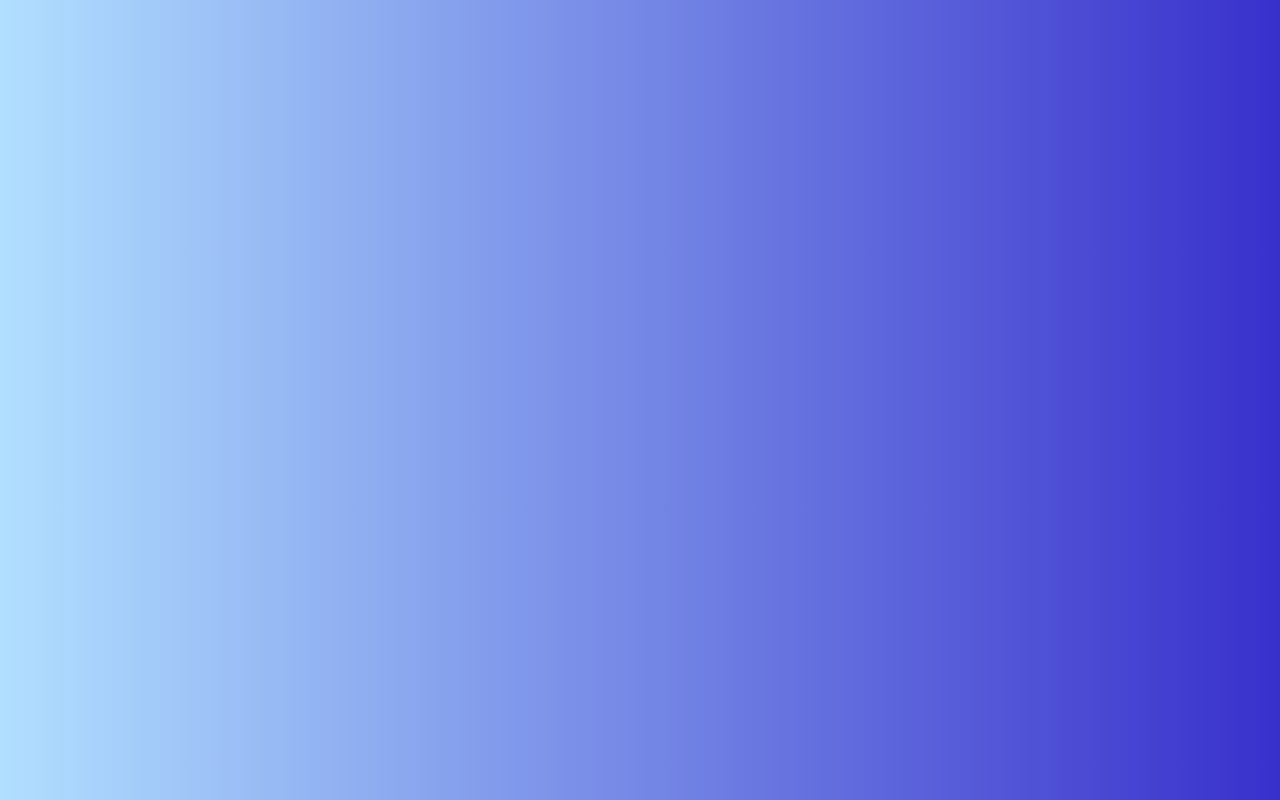
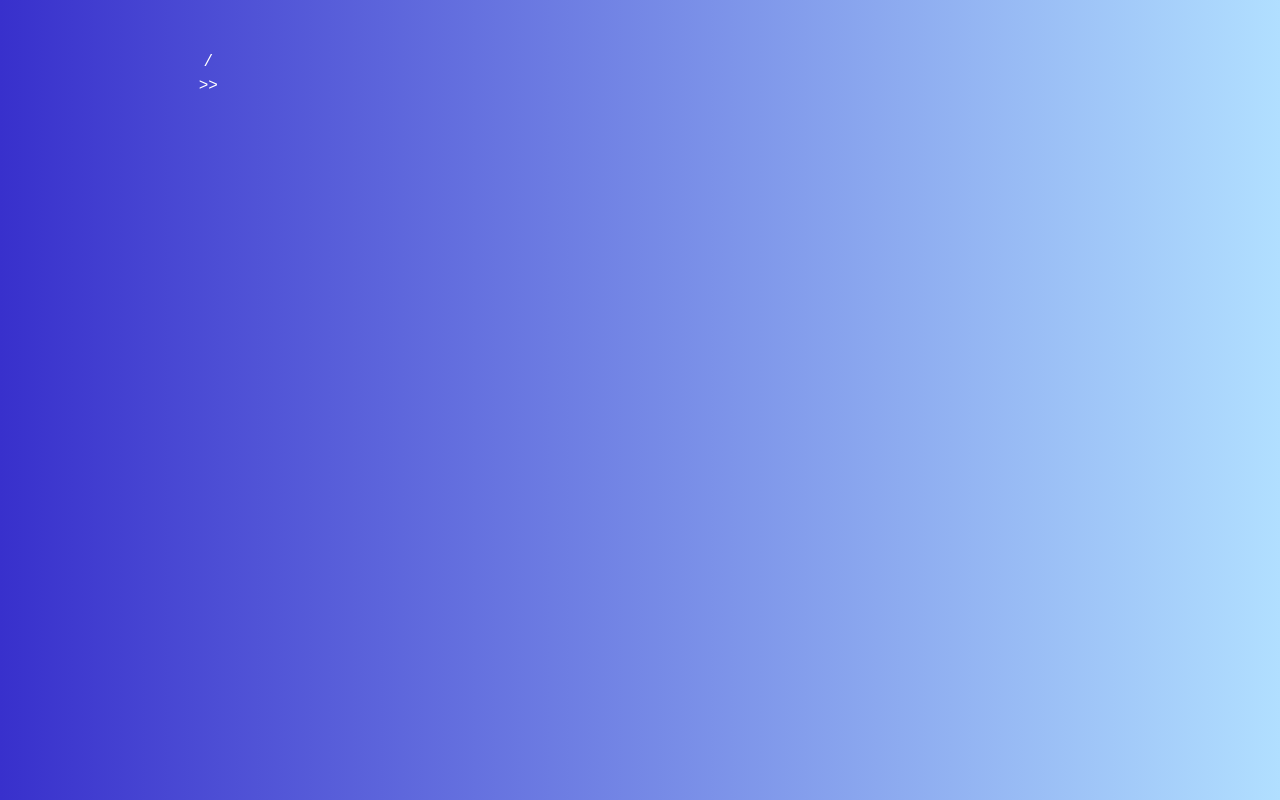
Before and after one commit to AlexiAndAbi/Navigator, a React (Vite) app in the folder Navigator/: page /Table-Of-Contents in a window 1280 px wide. Built offline with nearby package versions, Linux system fonts and the light colour scheme.

Commit message:
text input

```diff
--- a/Navigator/src/pages/TableContents/TableContents.css
+++ b/Navigator/src/pages/TableContents/TableContents.css
@@ -1,9 +1,47 @@
 .gradient_background {
-    background: linear-gradient(90deg, #B1DFFF, #3830CC);
+    background: linear-gradient(90deg, #3830CC, #B1DFFF);
     height: 100vh; /* Full viewport height */
     width: 100vw; /* Full viewport width */
     display: flex; /* Use flexbox to center content */
     flex-direction: column; /* Stack children vertically */
-    align-items: center; /* Center items horizontally */
+    align-items: left; /* Center items horizontally */
     justify-content: flex-start; /* Start from the top */
   }
+
+  .command-output {
+    text-align: left; /* Ensures left alignment for both commands and responses */
+    margin-bottom: 5px; /* Adds space between each command and response */
+}
+
+  .shell-container {
+
+    color: white;
+    padding: 20px;
+    height: 400px;
+    width: 900px;
+    overflow-y: auto;
+    font-family: 'Courier New', Courier, monospace;
+    border-radius: 8px;
+    margin: 20px auto;
+  }
+
+  .output {
+    margin-bottom: 10px;
+    white-space: pre-wrap;
+    font-weight: 200;
+  }
+
+  form {
+    display: flex;
+    align-items: baseline; /* Aligns input field with the baseline of the text */
+  }
+
+  input {
+    font-weight: 200;
+    background: none;
+    border: none;
+    color: white;
+    outline: none;
+    width: 100%;
+    font-size: 1rem;
+  }
--- a/Navigator/src/pages/TableContents/TableContents.jsx
+++ b/Navigator/src/pages/TableContents/TableContents.jsx
@@ -1,15 +1,119 @@
+import React, { useState } from 'react';
+import "./TableContents.css";
 
-import React from 'react';
-import './TableContents.css';
+const TableContents = () => {
+  // Initial file system structure
+  const [fileSystem] = useState({
+    "/": {
+      type: "directory",
+      children: {
+        "directory1": {
+          type: "directory",
+          children: {
+            "file3.txt": { type: "file", content: "Hello, Kitten!" },
+            "file4.txt": { type: "file", content: "Hello, Kitten!" },
+            "directory3": { type: "directory", children: {
+              "file5.txt": { type: "file", content: "Hello, Kitten!" },
+              "file6.txt": { type: "file", content: "Hello, Kitten!" }
+            } }
+          }
+        },
+        "file1.txt": { type: "file", content: "Hello, Daddy!" },
+        "file2.txt": { type: "file", content: "Hello, Daddy!" }
+      }
+    }
+  });
 
-function TableContents() {
+  const [prompts] = ["ls", "cd", "ls"]
+  const [currentPrompt, setCurrentPrompt] = useState(prompts[0])
+  const [currentPath, setCurrentPath] = useState("/");
+  const [command, setCommand] = useState("");
+  const [output, setOutput] = useState([]);
 
-    return (
-      <div className='gradient_background'>
+  const getCurrentDir = () => {
+    const pathParts = currentPath.split("/").filter(Boolean);
+    let current = fileSystem["/"];
+    for (const part of pathParts) {
+      current = current.children[part];
+    }
+    return current;
+  };
 
+  const handleLs = () => {
+    const dir = getCurrentDir();
+    if (dir.type === "directory") {
+      const contents = Object.keys(dir.children).join("  ");
+      return contents || "Directory is empty.";
+    }
+    return "Not a directory.";
+  };
 
+  const handleCd = (path) => {
+    const parts = path.split("/").filter(Boolean);
+    let current = fileSystem["/"];
+
+    for (const part of parts) {
+      if (current.children[part]) {
+        current = current.children[part];
+      } else {
+        return `No such directory: ${path}`;
+      }
+    }
+    setCurrentPath(`/${parts.join("/")}` || "/");
+    return `Moved to ${currentPath}`;
+  };
+
+  const handleSubmit = (e) => {
+    e.preventDefault();
+    const [cmd, ...args] = command.split(" ");
+    let result;
+
+    switch (cmd) {
+      case "ls":
+        result = handleLs();
+        break;
+      case "cd":
+        if (args.length) {
+          result = handleCd(args[0]);
+        } else {
+          result = "Please specify a directory.";
+        }
+        break;
+      default:
+        result = `Command not found: ${cmd}`;
+    }
+
+    updateOutput(`>> ${command}`, result);
+    setCommand("");
+  };
+
+  const updateOutput = (commandEcho, message) => {
+    setOutput((prev) => [...prev, { commandEcho, message }]);
+  };
+
+  return (
+    <div className='gradient_background'>
+    <div className="shell-container">
+    <div className="output">
+        {output.map((entry, index) => (
+          <div key={index} className="command-output">
+            <div>{entry.commandEcho}</div>
+            <div>{entry.message}</div>
+          </div>
+        ))}
       </div>
-    )
-  }
+      <form onSubmit={handleSubmit}>
+        <span>{`${currentPath} >> `}</span>
+        <input
+          type="text"
+          value={command}
+          onChange={(e) => setCommand(e.target.value)}
+          autoFocus
+        />
+      </form>
+      </div>
+    </div>
+  );
+};
 
-  export default TableContents;
+export default TableContents;
```
Also changed, not shown: Navigator/src/components/fileObject/fileObject.jsx (added, +19 -0 lines), Navigator/src/App.jsx (line endings or trailing spaces).
